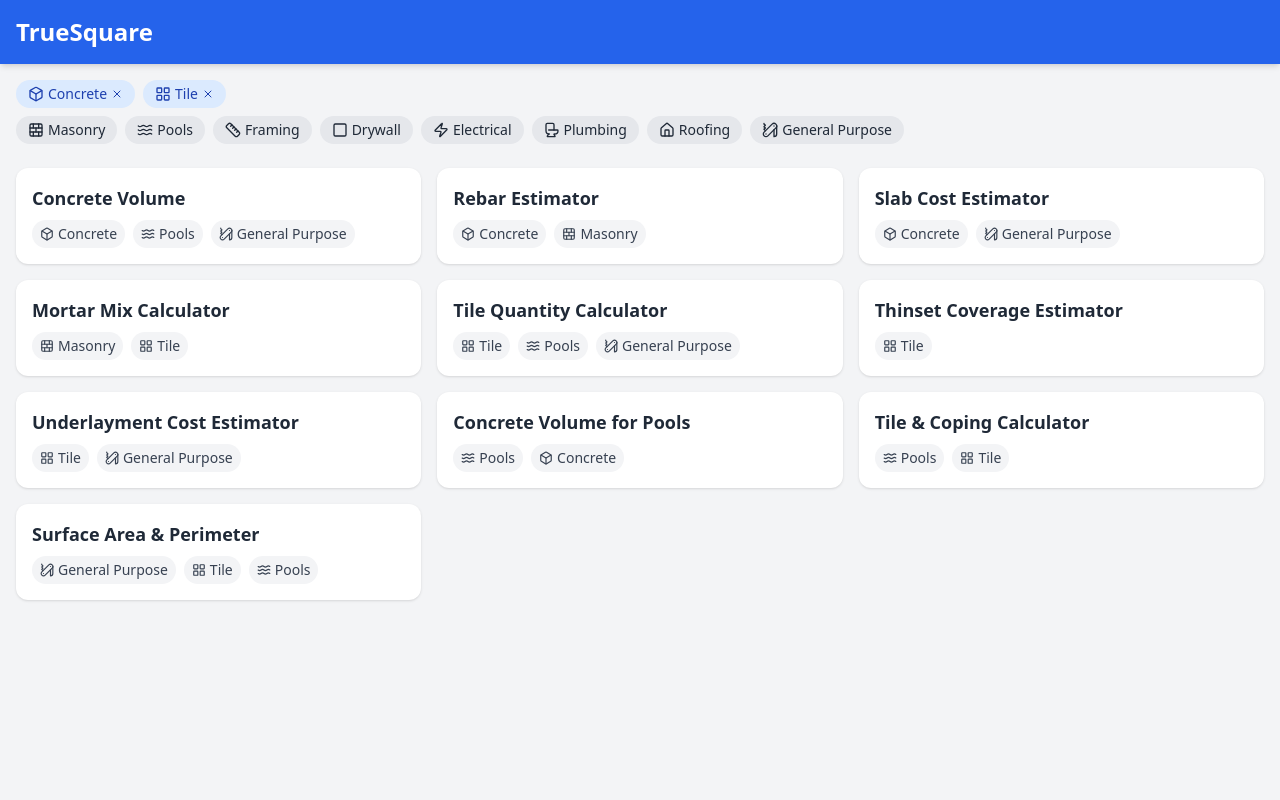
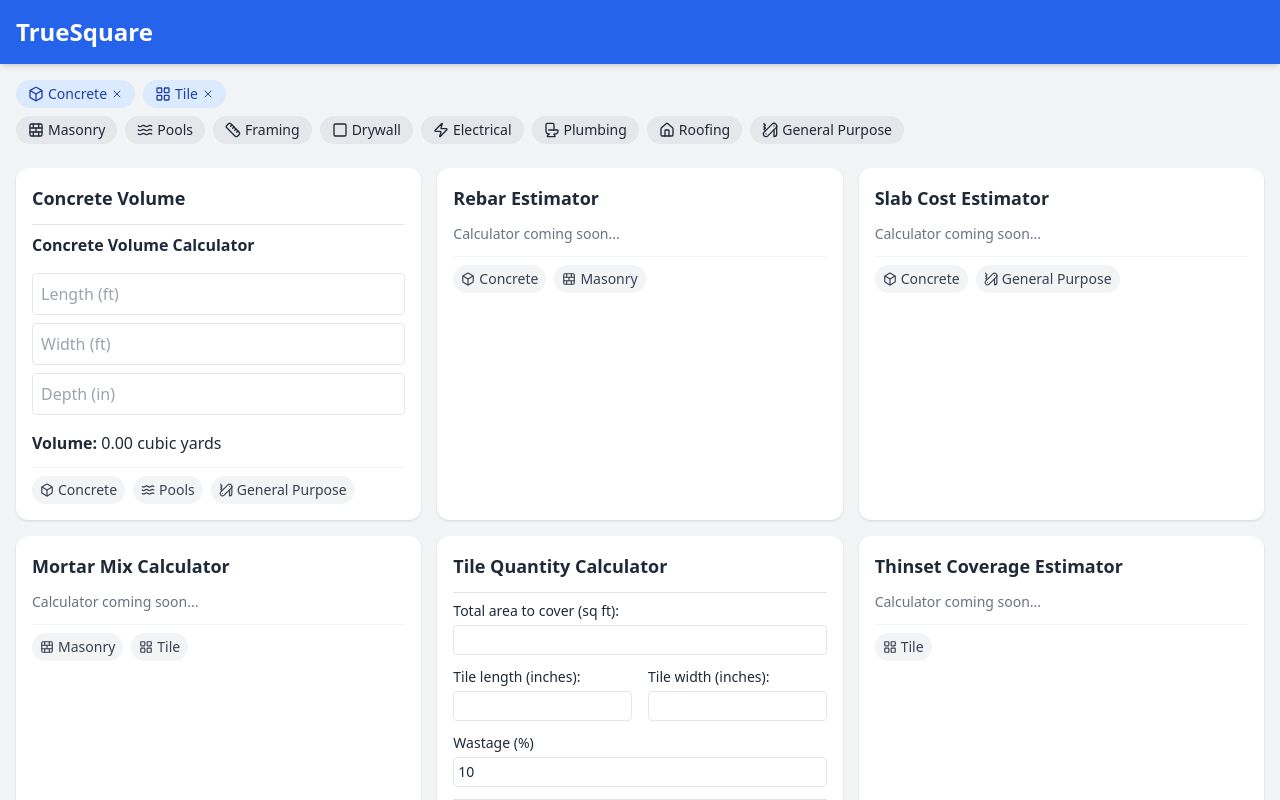
Before and after one commit to gshanahan/TrueSquare, a React (Vite) app: page / in a window 1280 px wide. Both pictures are taken after a click on the button "Tile". Shown: the top 800 px of the page. Built offline with nearby package versions, Linux system fonts and the light colour scheme.

Commit message:
Added first 2 calculators

```diff
--- a/src/components/CalculatorCard.jsx
+++ b/src/components/CalculatorCard.jsx
@@ -1,10 +1,24 @@
 import React from 'react';
+import { calculatorComponents } from './calculators';
 
 export default function CalculatorCard({ title, types, iconMap }) {
+  const CalculatorComponent = calculatorComponents[title];
+
   return (
-    <div className="bg-white rounded-xl shadow p-4">
-      <h3 className="text-lg font-semibold mb-2">{title}</h3>
-      <div className="flex flex-wrap gap-2 text-sm text-gray-700">
+    <div className="bg-white rounded-xl shadow p-4 space-y-3">
+      <h3 className="text-lg font-semibold">{title}</h3>
+
+      {/* Calculator content (if exists) */}
+      {CalculatorComponent ? (
+        <div className="pt-2 border-t border-gray-200">
+          <CalculatorComponent />
+        </div>
+      ) : (
+        <p className="text-sm text-gray-500">Calculator coming soon...</p>
+      )}
+
+      {/* Type tags with icons */}
+      <div className="flex flex-wrap gap-2 text-sm text-gray-700 pt-2 border-t border-gray-100">
         {types.map(type => {
           const Icon = iconMap[type];
           return (
--- /dev/null
+++ b/src/components/calculators/ConcreteVolumeCalculator.jsx
@@ -0,0 +1,46 @@
+import React, { useState } from 'react';
+
+export default function ConcreteVolumeCalculator() {
+  const [length, setLength] = useState('');
+  const [width, setWidth] = useState('');
+  const [depth, setDepth] = useState('');
+
+  const calculateVolume = () => {
+    const l = parseFloat(length) || 0;
+    const w = parseFloat(width) || 0;
+    const d = parseFloat(depth) || 0;
+    return ((l * w * (d / 12)) / 27).toFixed(2); // Cubic yards
+  };
+
+  return (
+    <div className="space-y-4">
+      <h3 className="text-md font-semibold">Concrete Volume Calculator</h3>
+      <div className="space-y-2">
+        <input
+          type="number"
+          placeholder="Length (ft)"
+          value={length}
+          onChange={(e) => setLength(e.target.value)}
+          className="w-full p-2 border rounded"
+        />
+        <input
+          type="number"
+          placeholder="Width (ft)"
+          value={width}
+          onChange={(e) => setWidth(e.target.value)}
+          className="w-full p-2 border rounded"
+        />
+        <input
+          type="number"
+          placeholder="Depth (in)"
+          value={depth}
+          onChange={(e) => setDepth(e.target.value)}
+          className="w-full p-2 border rounded"
+        />
+      </div>
+      <div>
+        <strong>Volume:</strong> {calculateVolume()} cubic yards
+      </div>
+    </div>
+  );
+}
--- /dev/null
+++ b/src/components/calculators/TileQuantityCalculator.jsx
@@ -0,0 +1,66 @@
+import React, { useState } from 'react';
+
+export default function TileQuantityCalculator() {
+  const [area, setArea] = useState('');
+  const [tileLength, setTileLength] = useState('');
+  const [tileWidth, setTileWidth] = useState('');
+  const [wastage, setWastage] = useState(10); // default 10% waste
+
+  const areaNum = parseFloat(area) || 0;
+  const lengthNum = parseFloat(tileLength) || 0;
+  const widthNum = parseFloat(tileWidth) || 0;
+  const wastageFactor = 1 + (parseFloat(wastage) || 0) / 100;
+
+  const tileArea = (lengthNum * widthNum) / 144; // in square feet (from inches)
+  const rawTilesNeeded = tileArea ? areaNum / tileArea : 0;
+  const totalTiles = Math.ceil(rawTilesNeeded * wastageFactor);
+
+  return (
+    <div className="space-y-3 text-sm">
+      <div>
+        <label className="block font-medium">Total area to cover (sq ft):</label>
+        <input
+          type="number"
+          value={area}
+          onChange={e => setArea(e.target.value)}
+          className="w-full mt-1 p-1 border rounded"
+        />
+      </div>
+
+      <div className="grid grid-cols-2 gap-4">
+        <div>
+          <label className="block font-medium">Tile length (inches):</label>
+          <input
+            type="number"
+            value={tileLength}
+            onChange={e => setTileLength(e.target.value)}
+            className="w-full mt-1 p-1 border rounded"
+          />
+        </div>
+        <div>
+          <label className="block font-medium">Tile width (inches):</label>
+          <input
+            type="number"
+            value={tileWidth}
+            onChange={e => setTileWidth(e.target.value)}
+            className="w-full mt-1 p-1 border rounded"
+          />
+        </div>
+      </div>
+
+      <div>
+        <label className="block font-medium">Wastage (%)</label>
+        <input
+          type="number"
+          value={wastage}
+          onChange={e => setWastage(e.target.value)}
+          className="w-full mt-1 p-1 border rounded"
+        />
+      </div>
+
+      <div className="pt-2 border-t mt-3 text-gray-800 font-semibold">
+        Total tiles needed: {totalTiles || 0}
+      </div>
+    </div>
+  );
+}
--- /dev/null
+++ b/src/components/calculators/index.js
@@ -0,0 +1,11 @@
+import ConcreteVolumeCalculator from './ConcreteVolumeCalculator';
+import TileQuantityCalculator from './TileQuantityCalculator';
+
+// import more calculators as you create them
+
+export const calculatorComponents = {
+  'Concrete Volume': ConcreteVolumeCalculator,
+  'Tile Quantity Calculator': TileQuantityCalculator,
+  // Add others here like:
+  // 'Tile Quantity Calculator': TileQuantityCalculator,
+};
```
